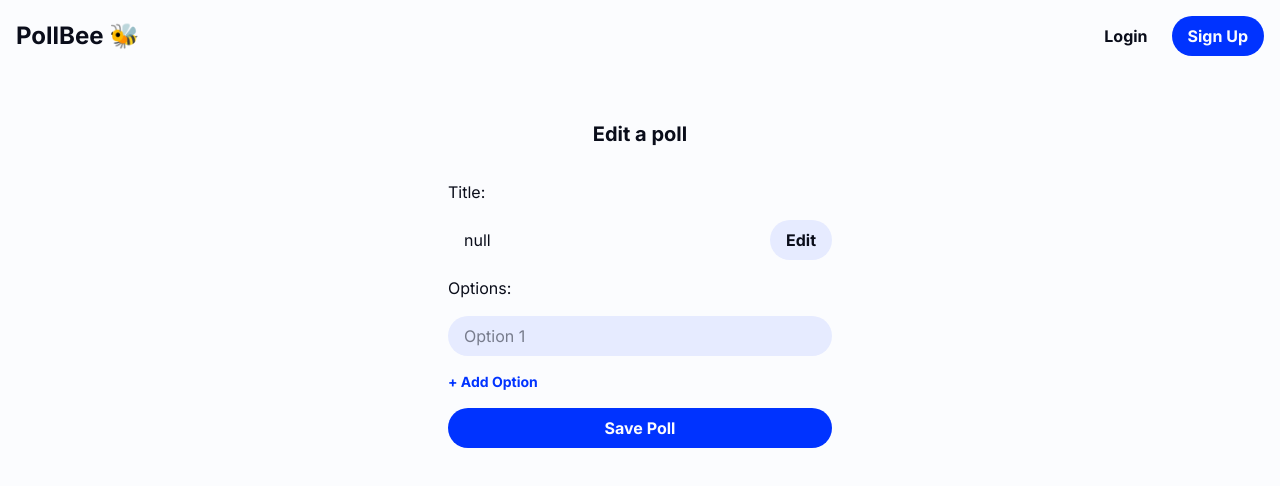
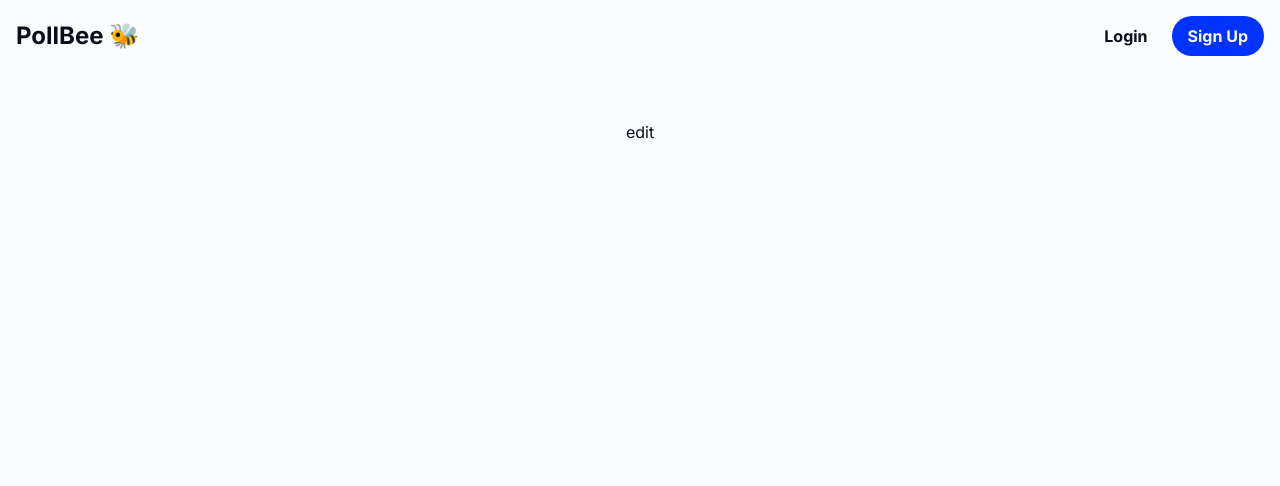
Before and after one commit to jonte265/pollbee, a Next.js app in the folder frontend/: page /edit/1 in a window 1280 px wide. Shown: the top 486 px of the page. Built offline with nearby package versions, Linux system fonts and the light colour scheme; no server answers.

Commit message:
redo edit page

```diff
--- a/frontend/app/edit/[pollId]/page.tsx
+++ b/frontend/app/edit/[pollId]/page.tsx
@@ -1,222 +1,25 @@
 'use client';
 
+import Link from 'next/link';
 import { useState, use, useEffect } from 'react';
 import { useRouter } from 'next/navigation';
 import LoadingSpin from '@/components/LoadingSpin';
+import { FaCheck, FaTimes } from 'react-icons/fa';
 
 type EditPollParams = Promise<{
   pollId: string;
 }>;
-
-type PollOption = {
-  id: number;
-  option_text: string;
-  vote_count: number;
-};
-
-type PollData = {
-  poll_title: string;
-  poll_creator: string;
-  is_active: boolean;
-  created_at: string;
-  poll_options: PollOption[];
-};
 
 function EditPoll({ params }: { params: EditPollParams }) {
   const router = useRouter();
 
   const { pollId } = use(params);
 
-  const [pollData, setPollData] = useState<PollData | null>(null);
-  const [pollTitle, setPollTitle] = useState('');
-  const [active, setActive] = useState(true);
-  const [options, setOptions] = useState<string[]>(['']);
-  const [message, setMessage] = useState('');
-  const [loading, setLoading] = useState(false);
-
-  const [editMode, setEditMode] = useState(false);
-
-  const enterEditMode = () => {
-    console.log('yo');
-    setEditMode(true);
-  };
-
-  const handleOptionChange = (index: number, value: string) => {
-    const updatedOptions = [...options];
-    updatedOptions[index] = value;
-    setOptions(updatedOptions);
-  };
-
-  const addOption = () => {
-    setOptions([...options, '']);
-  };
-
-  const removeOption = (index: number) => {
-    const updatedOptions = options.filter((_, i) => i !== index);
-    setOptions(updatedOptions);
-  };
-
-  // Get poll information
-  async function fetchShareData() {
-    const apiUrl = process.env.NEXT_PUBLIC_API_URL;
-
-    setLoading(true);
-
-    try {
-      const res = await fetch(`${apiUrl}/polls/${pollId}`);
-
-      if (!res.ok) {
-        console.error('Error fetching poll');
-        return;
-      }
-
-      const data = await res.json();
-      console.log(data);
-      setPollData(data);
-    } catch (err) {
-      console.error('Failed to fetch poll data:', err);
-    } finally {
-      setLoading(false);
-      console.log(pollData);
-    }
-  }
-
-  useEffect(() => {
-    fetchShareData();
-  }, []);
-
-  const handleSubmit = async (e: React.FormEvent) => {
-    e.preventDefault();
-    setLoading(true);
-
-    const apiUrl = process.env.NEXT_PUBLIC_API_URL;
-
-    const newPoll = {
-      polltitle: pollTitle,
-      active: active,
-      options: options.filter((opt) => opt.trim() !== ''), // remove empty options
-    };
-
-    try {
-      const token = localStorage.getItem('token'); // Get jwt token localstorage
-
-      const res = await fetch(`${apiUrl}/polls`, {
-        method: 'PUT',
-        headers: {
-          Authorization: `Bearer ${token}`,
-          'Content-Type': 'application/json',
-        },
-        body: JSON.stringify(newPoll),
-      });
-
-      const data = await res.json();
-
-      if (!res.ok) {
-        setMessage(`${data.message || 'Error editing poll'} ❌`);
-        return;
-      }
-
-      setPollTitle('');
-      setOptions(['']);
-      setMessage('Edited poll! 🐝');
-      setTimeout(() => router.push('/profile'), 2000);
-    } catch (error) {
-      console.error(error);
-      setMessage('Something went wrong ❌');
-    } finally {
-      setLoading(false);
-    }
-  };
+  console.log(pollId);
 
   return (
     <main className='flex flex-col gap-8 items-center justify-center'>
-      <h2 className='text-xl text-center font-bold'>Edit a poll</h2>
-      <form
-        onSubmit={handleSubmit}
-        className='flex flex-col justify-center gap-4 max-w-sm w-full'
-      >
-        <p>Title:</p>
-        {editMode ? (
-          <div className='flex gap-4 justify-between items-center'>
-            <input
-              value={pollTitle}
-              onChange={(e) => setPollTitle(e.target.value)}
-              type='text'
-              placeholder='Poll Title'
-              className='w-full rounded-4xl p-2 pl-4 bg-primary-50'
-            />
-            <div className='flex gap-4'>
-              <button>✔️</button>
-              <button>✖️</button>
-            </div>
-          </div>
-        ) : (
-          <div className='flex justify-between items-center'>
-            <input
-              value={pollData ? pollData.poll_title : 'null'}
-              readOnly
-              onChange={(e) => setPollTitle(e.target.value)}
-              type='text'
-              className='rounded-4xl p-2 pl-4 '
-            />
-            <button
-              onClick={enterEditMode}
-              className='font-bold px-4 py-2 bg-primary-50 hover:bg-primary-100 rounded-4xl  transition-all ease-in-out'
-            >
-              Edit
-            </button>
-          </div>
-        )}
-
-        <p>Options:</p>
-        {options.map((opt, index) => (
-          <div key={index} className='flex gap-2 items-center'>
-            <input
-              value={opt}
-              onChange={(e) => handleOptionChange(index, e.target.value)}
-              type='text'
-              placeholder={`Option ${index + 1}`}
-              className='flex-1 rounded-4xl p-2 pl-4 bg-primary-50'
-            />
-            {options.length > 1 && (
-              <button
-                type='button'
-                onClick={() => removeOption(index)}
-                className='text-red-500 font-bold px-2'
-              >
-                🗑
-              </button>
-            )}
-          </div>
-        ))}
-
-        <button
-          type='button'
-          onClick={addOption}
-          className='text-sm text-primary font-bold hover:underline self-start'
-        >
-          + Add Option
-        </button>
-
-        {!loading ? (
-          <button
-            type='submit'
-            className='bg-primary text-background font-bold rounded-4xl px-4 py-2 hover:bg-primary-700 transition-all ease-in-out'
-          >
-            Save Poll
-          </button>
-        ) : (
-          <button
-            disabled
-            className='bg-primary-100 text-background font-bold rounded-4xl px-4 py-2 transition-all ease-in-out'
-          >
-            Editing...
-          </button>
-        )}
-      </form>
-
-      {loading && <LoadingSpin />}
-      {message && <p>{message}</p>}
+      <h1>edit</h1>
     </main>
   );
 }
```
